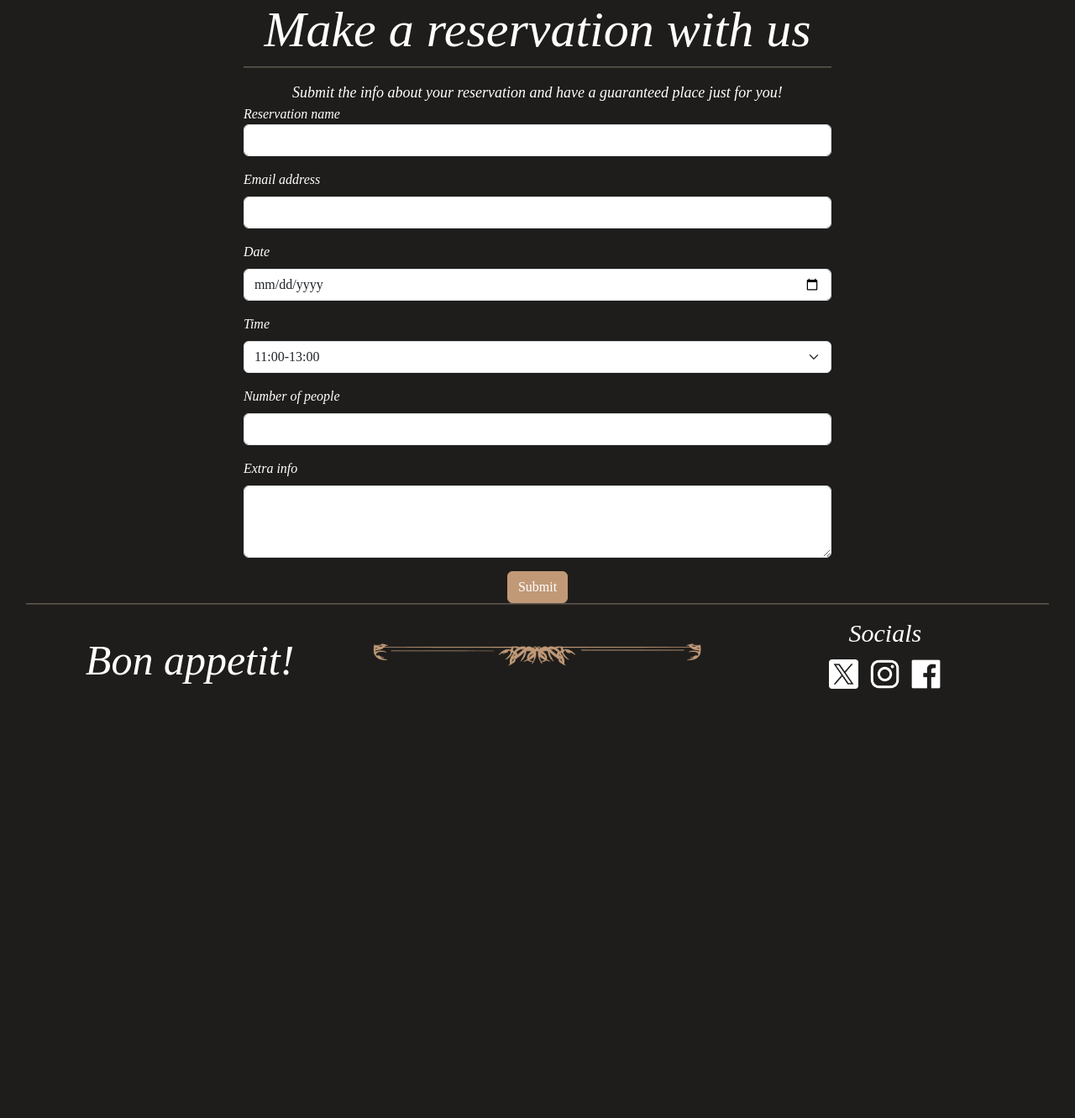
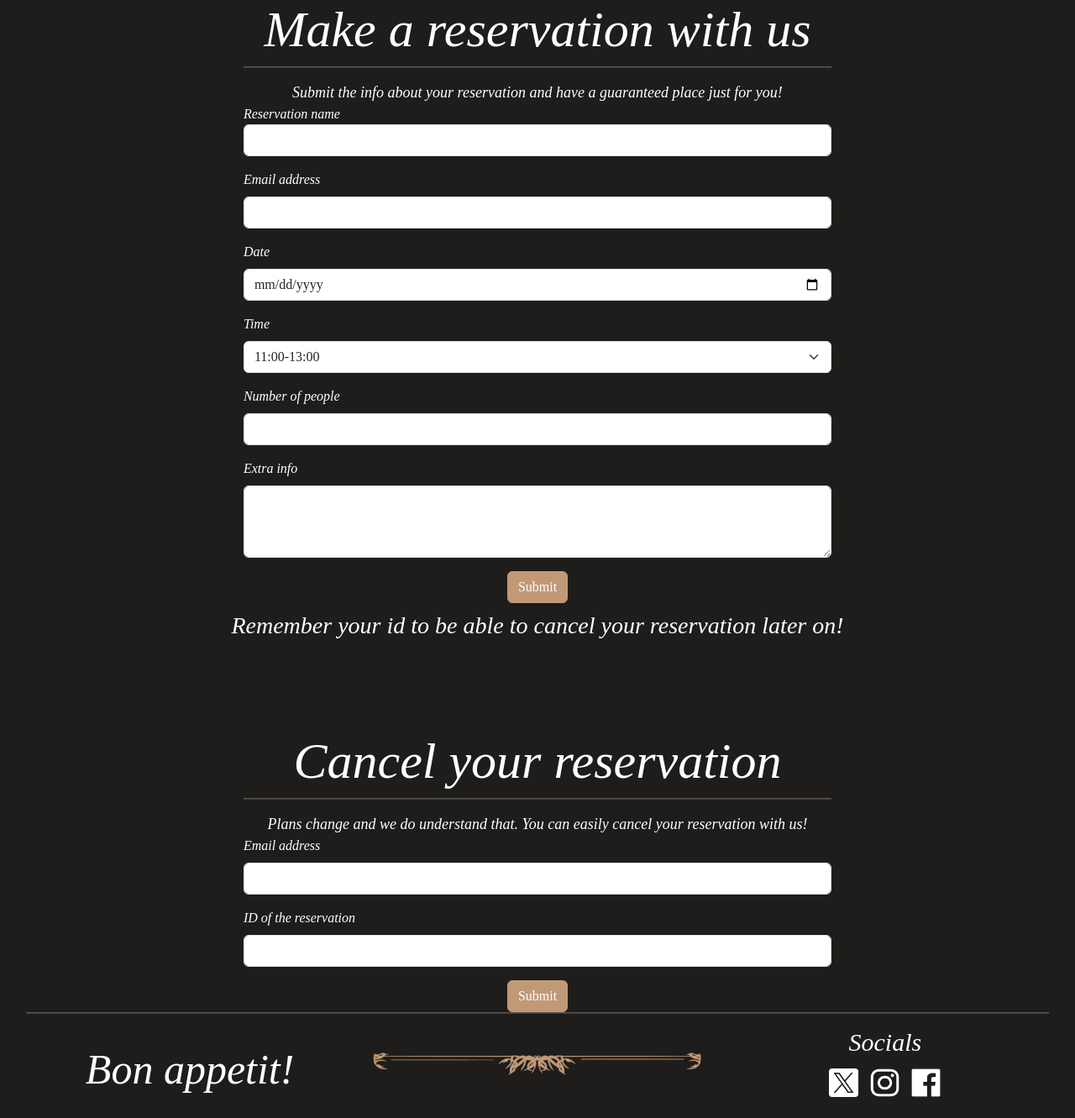
Before and after one commit to hongqian-li/web-programming-project, a PHP site: page /reservations.php in a window 1280 px wide. Shown: the part 364-1695 px from the top of the page at 84% size. Before the commit the page ends 1184 px from the top, so only its background shows below. Run offline with PHP 8.4, Linux system fonts and the light colour scheme.

Commit message:
- Reservations done for both user and admin - Admin can remove any reservation - Admin can view all reservations in admin panel - User can remove their reservation - User can add reservation - Small css adjustments

```diff
--- a/admin_pages/adminHeader.php
+++ b/admin_pages/adminHeader.php
@@ -56,7 +56,7 @@ if (isset($_POST['logOff'])) {
                                 <a class="nav-link <?php if ($pageName == 'adminHome.php') {echo 'active';}?>" aria-current="page" href="adminHome.php">Home</a>
                             </li>
                             <li class="nav-item">
-                                <a class="nav-link <?php if ($pageName == 'example2.php') {echo 'active';}?>" href="example2.php">Example 2</a>
+                                <a class="nav-link <?php if ($pageName == 'adminReservations.php') {echo 'active';}?>" href="adminReservations.php">Reservations</a>
                             </li>
                     </div>
                 </nav>
--- a/reservations.php
+++ b/reservations.php
@@ -7,29 +7,48 @@ include_once 'header.php';
 
 if (isset($_SESSION['emailTaken']) && $_SESSION['emailTaken'] == true) {
     echo "<script>alert('Email was already used!')</script>";
+    unset($_SESSION['emailTaken']);
+} else if (isset($_SESSION['emailTaken'])) {
+    echo "<script>alert('Successful reservation! Your reservation id is: {$_SESSION['reservation-id']}')</script>";
+    unset($_SESSION['emailTaken']);
 }
-session_destroy();
+
+if (isset($_SESSION['cancel']) && $_SESSION['cancel'] == true) {
+    echo "<script>alert('Succesfully removed your reservation!')</script>";
+    unset($_SESSION['cancel']);
+} else if (isset($_SESSION['cancel'])) {
+    if (isset($_SESSION['match']) && $_SESSION['match'] == true) {
+        echo "<script>alert('There is a server error!')</script>";
+        unset($_SESSION['match']);
+    } else {
+        echo "<script>alert('The info doesn\'t match!')</script>";
+        unset($_SESSION['match']);
+    }
+    unset($_SESSION['cancel']);
+}
+
 ?>
     <!--Content-->
     <div class="row">
-        <div class="col-sm-7 center" id="reservationform">
+        <div class="col-sm-7 center" id="myForm">
             <h2 class="center-align heading">Make a reservation with us</h2>
             <hr>
             <p class="description center center-align"> Submit the info about your reservation and have a guaranteed
                 place just for you!
             </p>
-            <form method="post" action="reservationsProcess.php">
+            <form method="post" action="reservationsProcess.php" onsubmit="return validateForm()"
+                  name="reservationForm">
                 <div class="mb-3">
                     <label for="name" class="form-label center">Reservation name</label>
                     <input type="text" class="form-control center" id="name" name="name" required minlength="3"
                            maxlength="50">
-                    <span id ="nameError"></span>
+                    <span id="nameError"></span>
 
                 </div>
                 <div class="mb-3">
                     <label for="email" class="form-label">Email address</label>
                     <input type="email" class="form-control" id="email" name="email" required>
-                    <span id ="emailError"></span>
+                    <span id="emailError"></span>
                 </div>
                 <div class="mb-3">
                     <label for="date" class="form-label">Date</label>
@@ -59,15 +78,54 @@ session_destroy();
                     <label for="extraInfo" class="form-label">Extra info</label>
                     <textarea class="form-control" id="extraInfo" rows="3" name="extraInfo"></textarea>
                 </div>
-                <button type="submit" class="btn btn-primary center" name="submit">Submit</button>
+                <button type="submit" class="btn btn-primary center" name="submit" value="submit">Submit</button>
             </form>
         </div>
+        <h3 class="center-align" id="reservation-id">Remember your id to be able to cancel your reservation later
+            on!</h3>
 
     </div>
+    <!--Form for the cancellation of your previously made reservation-->
+    <div class="row" id="cancelForm">
+        <div class="col-sm-7 center">
+            <h2 class="center-align heading">Cancel your reservation</h2>
+            <hr>
+            <p class="description center center-align"> Plans change and we do understand that. You can easily cancel
+                your reservation with us!
+            </p>
+            <form method="post" action="cancelReservation.php" onsubmit="" name="">
+                <div class="mb-3">
+                    <label for="email" class="form-label">Email address</label>
+                    <input type="email" class="form-control" id="email" name="email" required>
+                    <span id="emailError"></span>
+                </div>
+                <div class="mb-3">
+                    <label for="reservationId" class="form-label">ID of the reservation</label>
+                    <input type="number" class="form-control" id="reservationId" name="reservationId" required min="1">
+                    <span id="peopleNumError"></span>
+                </div>
+                <button type="submit" class="btn btn-primary center" name="submit" value="submit">Submit</button>
+            </form>
+        </div>
+    </div>
+
 
     <script>
+        function validateForm() {
+            const currDate = new Date();
+            const submittedDate = document.forms["reservationForm"]["date"].value;
+            const submitDateObj = new Date(submittedDate);
+            const currHours = currDate.getHours();
+            const submittedTime = document.forms["reservationForm"]["time"].value;
 
+            if (currDate.getDate() == submitDateObj.getDate() && currDate.getMonth() == submitDateObj.getMonth() && currDate.getFullYear() == submitDateObj.getFullYear()) {
+                if (currHours >= parseInt(submittedTime.substring(0, 2))) {
+                    alert('This time has already passed!');
+                    return false;
+                }
+            }
 
+        }
 
         function validateName() {
             const name = document.getElementById("name").value;
--- a/reservationsProcess.php
+++ b/reservationsProcess.php
@@ -19,6 +19,7 @@ if (isset($_POST['submit'])) {
 
         $_SESSION['emailTaken'] = true;
 
+
     } else {
         // Define an SQL query to insert data into the 'studentsinfo' table
         $sql = "INSERT INTO reservation (name, email, reservation_date, reservation_time, person_num, extra_info)
@@ -27,7 +28,9 @@ if (isset($_POST['submit'])) {
         // Execute the SQL query using the database connection
         if ($conn->query($sql) === TRUE) {
             // If the query was successful, display a success message
-
+            $result =mysqli_query($conn, "SELECT * FROM reservation WHERE email='$email'");
+            $row= mysqli_fetch_array($result);
+            $_SESSION['reservation-id'] = $row['id'];
         } else {
             // If there was an error in the query, display an error message
             echo "Error: " . $sql . "<br>" . $conn->error;
--- a/styles/admin-styles.css
+++ b/styles/admin-styles.css
@@ -184,6 +184,8 @@ body {
 .content {
     margin-top: 10px;
     min-height: 71vh;
+    margin-left: 10px;
+    margin-right: 10px;
 }
 
 .content-title{
--- a/styles/styles.css
+++ b/styles/styles.css
@@ -304,3 +304,11 @@ img.center {
 #gallery-heading {
     margin-bottom: 15px;
 }
+
+#cancelForm {
+    margin-top: 100px;
+}
+
+#reservation-id {
+    margin-top: 10px;
+}
```
Also changed, not shown: admin_pages/adminReservations.php (added, +71 -0 lines), admin_pages/deleteReservation.php (added, +15 -0 lines), admin_pages/example2.php (deleted, +0 -19 lines), cancelReservation.php (added, +34 -0 lines).
